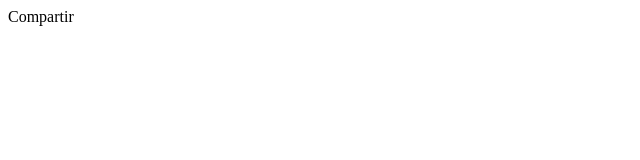
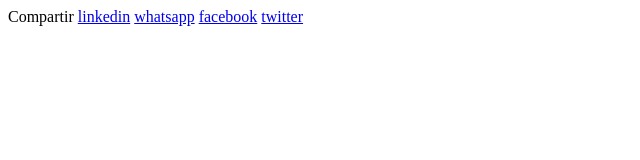
Before and after one commit to JFelixAira/jfelixaira.github.io, a plain HTML site: page index.html in a window 1280 px wide. Shown: the whole page, without its empty margins (0-640 px from the left). Drawn offline with Linux system fonts and the light colour scheme.

Commit message:
add labels

```diff
--- a/index.html
+++ b/index.html
@@ -16,10 +16,9 @@
 </head>
 <body>
     <span class="component_share_links_txt">Compartir</span>
-    <a href="http://www.linkedin.com/shareArticle?url=https%3A%2F%2Fjfelixaira.github.io&amp;title=14092201%20Image%20link&amp;mini=true" target="_blank" class="component_share_links_link color-company color-company-on-white"><i class="fab fa-linkedin fa-2x" aria-hidden="true"></i></a>
-    <a href="https://wa.me/?text=14092201%20Image%20link%20https%3A%2F%2Fjfelixaira.github.io" target="_blank" class="component_share_links_link color-company color-company-on-white"><i class="fab fa-whatsapp-square fa-2x" aria-hidden="true"></i></a>
-    <a href="https://www.facebook.com/sharer/sharer.php?u=https%3A%2F%2Fjfelixaira.github.io&amp;title=14092201%20Image%20link" target="_blank" class="component_share_links_link color-company color-company-on-white"><i class="fab fa-facebook-square fa-2x" aria-hidden="true"></i></a>
-    <a href="https://twitter.com/intent/tweet?url=https%3A%2F%2Fjfelixaira.github.io&amp;text=14092201%20Image%20link" target="_blank" class="component_share_links_link color-company color-company-on-white"><i class="fab fa-twitter-square fa-2x" aria-hidden="true"></i></a>
-
+    <a href="http://www.linkedin.com/shareArticle?url=https%3A%2F%2Fjfelixaira.github.io&amp;title=14092201%20Image%20link&amp;mini=true" target="_blank" class="component_share_links_link color-company color-company-on-white"><i class="fab fa-linkedin fa-2x" aria-hidden="true"></i>linkedin</a>
+    <a href="https://wa.me/?text=14092201%20Image%20link%20https%3A%2F%2Fjfelixaira.github.io" target="_blank" class="component_share_links_link color-company color-company-on-white"><i class="fab fa-whatsapp-square fa-2x" aria-hidden="true"></i>whatsapp</a>
+    <a href="https://www.facebook.com/sharer/sharer.php?u=https%3A%2F%2Fjfelixaira.github.io&amp;title=14092201%20Image%20link" target="_blank" class="component_share_links_link color-company color-company-on-white"><i class="fab fa-facebook-square fa-2x" aria-hidden="true"></i>facebook</a>
+    <a href="https://twitter.com/intent/tweet?url=https%3A%2F%2Fjfelixaira.github.io&amp;text=14092201%20Image%20link" target="_blank" class="component_share_links_link color-company color-company-on-white"><i class="fab fa-twitter-square fa-2x" aria-hidden="true"></i>twitter</a>
 </body>
 </html>
```
